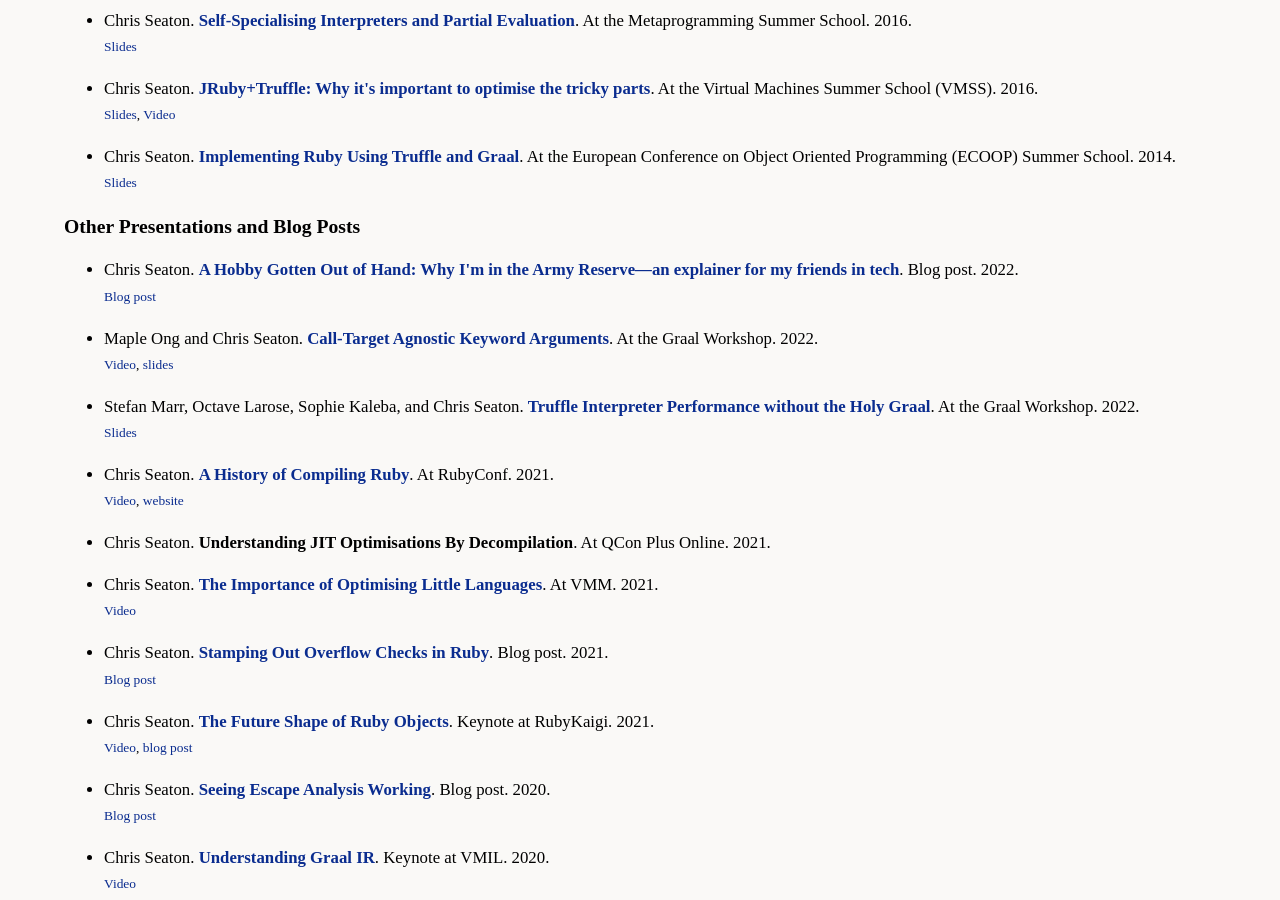
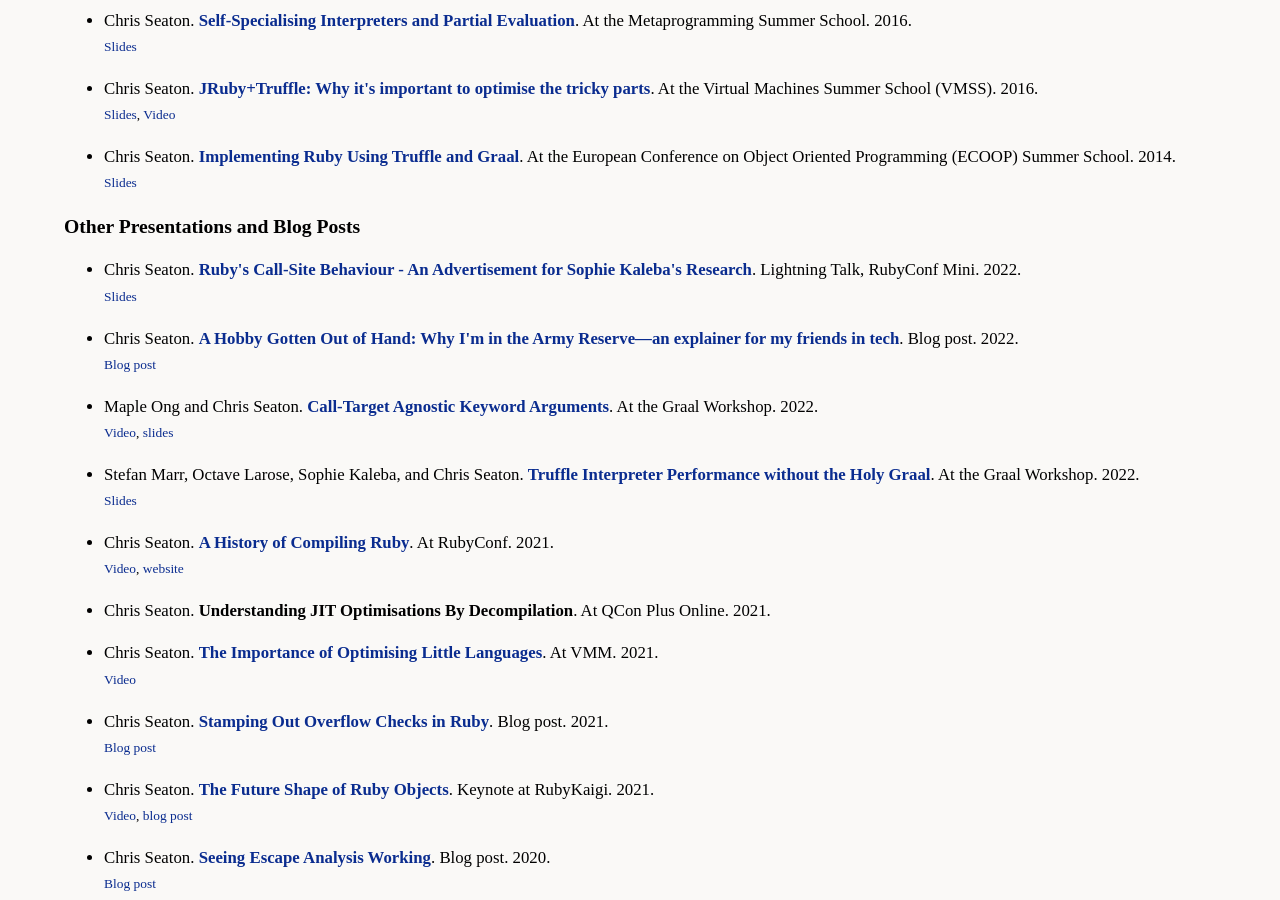
Before and after one commit to chrisseaton/chrisseaton.github.io, a Jekyll site: the page built from index.md, in a window 1280 px wide and 900 px high, scrolled down 4658 px. Built offline with Jekyll 4.4.1, drawn with Linux system fonts in a browser that asks for light colours; nearby versions of some CDN libraries; some web fonts are replaced.

Commit message:
RubyConf Mini slides

```diff
--- a/index.md
+++ b/index.md
@@ -365,6 +365,12 @@
 
 <ul class="list">
     <li>
+        Chris Seaton. <strong><a href="truffleruby/rubys-call-site-behaviour.pdf">Ruby's Call-Site Behaviour - An Advertisement for Sophie Kaleba's Research</a></strong>. Lightning Talk, RubyConf Mini. 2022.<br>
+        <span class="smaller">
+            <a href="truffleruby/rubys-call-site-behaviour.pdf">Slides</a>
+        </span>
+    </li>
+    <li>
         Chris Seaton. <strong><a href="army/">A Hobby Gotten Out of Hand: Why I'm in the Army Reserve—an explainer for my friends in tech</a></strong>. Blog post. 2022.<br>
         <span class="smaller">
             <a href="army/">Blog post</a>
```
Also changed, not shown: truffleruby/index.md (+2 -0 lines), 1 other file.
